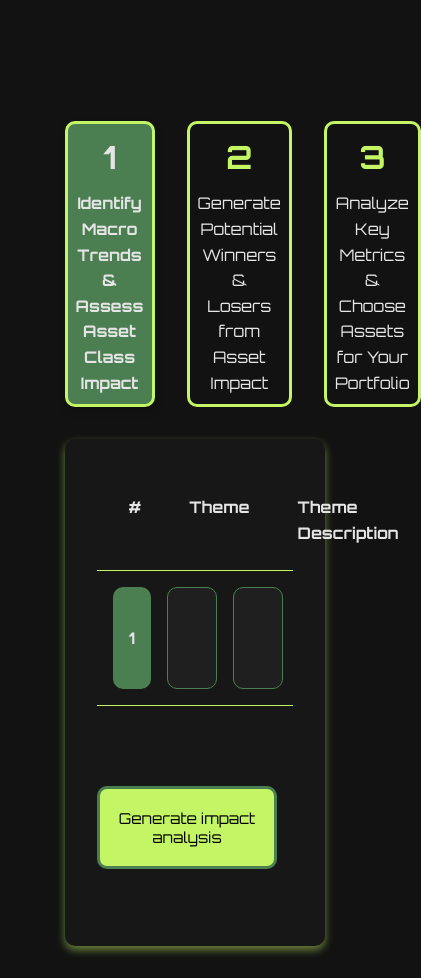
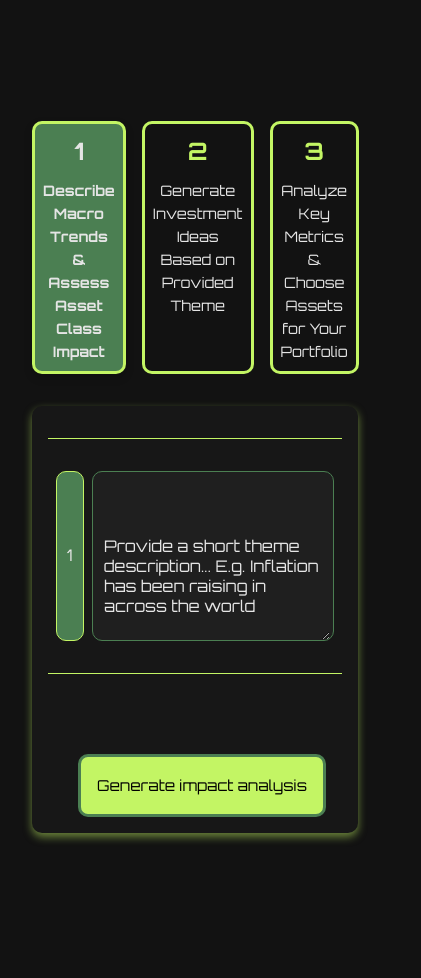
Before and after one commit to davidmaxxxy/lungoAI, a React (Create React App) app: page / in a window 390 px wide. Shown: the part 1200-2178 px from the top of the page, 421 px wide, since content can reach past the window. After the commit the page ends 2065 px from the top, so only its background shows below. Built offline with nearby package versions, Linux system fonts and the light colour scheme.

Commit message:
FE-8-Build-Resusable-Form-Components-Using-Props: amended the table designs across mobile and wide screens. Changed descriptions of key steps

```diff
--- a/src/components/TableForms/FormRow.jsx
+++ b/src/components/TableForms/FormRow.jsx
@@ -3,27 +3,27 @@ import React from "react";
 function FormRow({ row }) {
   return (
     <div className="form-table-wrapper__row">
-      <div className="form-table-wrapper__cell form-table-wrapper__cell--number">
-        {row[0]}
-      </div>
-      <div className="form-table-wrapper__cell form-table-wrapper__cell--theme">
-        <input
-          type="text"
-          name={`row-theme`}
-          defaultValue={row[1]}
-          className="form-table-wrapper__input"
-          required
-        />
-      </div>
-      <div className="form-table-wrapper__cell form-table-wrapper__cell--description">
-        <input
-          type="text"
-          name={`row-description`}
-          defaultValue={row[2]}
-          className="form-table-wrapper__input"
-          required
-        />
-      </div>
+      {row.map((cell, index) => (
+        <div
+          key={index}
+          className={`form-table-wrapper__cell form-table-wrapper__cell--${
+            index === 0 ? "number" : "description"
+          }`}
+        >
+          {index === 0 ? (
+            <span>{cell}</span>
+          ) : (
+            <textarea
+              type="text"
+              name={`row-${index}`}
+              defaultValue={cell}
+              className="form-table-wrapper__input"
+              required
+              style={{ backgroundColor: "transparent" }}
+            />
+          )}
+        </div>
+      ))}
     </div>
   );
 }
--- a/src/components/TableForms/FormTableWrapper.css
+++ b/src/components/TableForms/FormTableWrapper.css
@@ -1,3 +1,21 @@
+.stages-button {
+  font-family: "Orbitron", sans-serif;
+  font-size: 15px;
+  background-color: #c3f564;
+  border: solid #4b7f52;
+  border-radius: 10px;
+  padding: 1.2rem 1rem;
+  margin-top: 5rem;
+  margin-right: 1rem;
+  cursor: pointer;
+  transition: background-color 0.3s ease;
+  align-self: flex-end;
+}
+.stages-button:hover {
+  background-color: #d6f894;
+  transform: scale(1.1);
+}
+
 .stages-button {
   font-family: "Orbitron", sans-serif;
   font-size: 15px;
@@ -19,37 +37,34 @@
 .form-table-wrapper {
   display: flex;
   flex-direction: column;
-  width: 80%;
-  min-height: 60vh;
-  margin: 2 auto;
-  padding: 2rem;
+  width: 100%;
+  margin: 0 auto;
+  padding: 1rem;
   background-color: #171717;
   border-radius: 10px;
   box-shadow: 0 4px 8px rgba(195, 245, 100, 0.5);
 }
 .form-table-wrapper__header {
+  display: none;
+}
+@media (min-width: 768px) {
+  .form-table-wrapper__header {
     display: flex;
-  padding: 1rem;
-  border-bottom: 1px solid #c3f564;
-  justify-content: space-between;
-  gap: 1rem;
+    flex-direction: column;
+    gap: 0.5rem;
   }
   .form-table-wrapper__header-cell {
-  flex: 1;
-  padding: 0.5rem 1rem;
-  text-align: center;
+    padding: 0.5rem 0.5rem;
     font-weight: bold;
     text-align: left;
   }
-.form-table-wrapper__header-cell:first-child {
+  .form-table-wrapper__header-cell--number {
+    flex: 0 0 10%;
+    max-width: 50px;
     text-align: center;
   }
-.form-table-wrapper__header-cell--number {
-  flex: 0.1;
-  border-radius: 10px;
-}
   .form-table-wrapper__header-cell--theme {
-  flex: 0.5;
+    flex: 1;
     border-radius: 10px;
   }
   .form-table-wrapper__header-cell--description {
@@ -60,55 +75,105 @@
     margin-left: 0.5rem;
     vertical-align: middle;
   }
+}
 .form-table-wrapper__body {
   display: flex;
   flex-direction: column;
+  gap: 1rem;
+  margin-top: 1rem;
 }
 .form-table-wrapper__row {
   display: flex;
-  padding: 1rem;
+  flex-direction: row;
+  padding: 2rem 0.5rem;
   border-bottom: 1px solid #c3f564;
-  justify-content: space-between;
-  gap: 1rem;
+  border-top: 1px solid #c3f564;
+  gap: 0.5rem;
 }
 .form-table-wrapper__row:nth-child(even) {
   background-color: #1f1f1f;
 }
 .form-table-wrapper__cell {
-  flex: 1;
-  padding: 2rem 1rem;
+  display: flex;
+  padding: 0.5rem;
   background-color: #1f1f1f;
+  border-radius: 10px;
 }
 .form-table-wrapper__cell--number {
-  flex: 0.1;
   text-align: center;
   align-items: center;
   justify-content: center;
-  display: flex;
+  flex: 0 0 10%;
+  max-width: 70px;
+  border: solid 0.5px #c3f564;
+  background-color: #4b7f52;
 }
 .form-table-wrapper__cell--theme {
-  flex: 0.5;
+  flex: 1;
   border: solid 0.5px #4b7f52;
   border-radius: 10px;
+  padding: 1.2rem 0.2rem;
 }
 .form-table-wrapper__cell--description {
   flex: 2;
   border: solid 0.5px #4b7f52;
   border-radius: 10px;
+  padding: 0rem 0.2rem;
 }
-.form-table-wrapper__cell:first-child {
-  background-color: #4b7f52;
-  border-radius: 10px;
-  color: #e5e5e5;
-  font-weight: 700;
-}
-.form-table-wrapper__cell input {
+.form-table-wrapper__cell textarea {
   width: 100%;
-  padding: 0.5rem;
+  padding: 4rem 0.5rem;
   font-size: 1rem;
-  background-color: transparent;
   border: none;
   outline: none;
   font-family: inherit;
   color: inherit;
+  resize: vertical;
+}
+@media (min-width: 768px) {
+  .form-table-wrapper {
+    width: 80%;
+    padding: 2rem;
+  }
+  .form-table-wrapper__header {
+    flex-direction: row;
+    padding: 1rem;
+    justify-content: space-between;
+    gap: 1rem;
+  }
+  .form-table-wrapper__row {
+    flex-direction: row;
+    padding: 1rem;
+    justify-content: space-between;
+    gap: 1rem;
+  }
+  .form-table-wrapper__body {
+    gap: 1rem;
+  }
+  .form-table-wrapper__cell {
+    padding: 1rem;
+  }
+  .form-table-wrapper__cell--number {
+    flex: 0 0 5%;
+    max-width: 50px;
+  }
+  .form-table-wrapper__cell--theme {
+    flex: 1 0 20%;
+  }
+  .form-table-wrapper__cell--description {
+    flex: 2 0 50%;
+  }
+}
+@media (min-width: 1024px) {
+  .form-table-wrapper {
+    width: 80%;
+    min-height: 60vh;
+  }
+  .form-table-wrapper__header {
+    padding: 0.2rem;
+    gap: 2rem;
+  }
+  .form-table-wrapper__row {
+    padding: 1rem;
+  }
 }/*# sourceMappingURL=FormTableWrapper.css.map */
--- a/src/components/TableForms/FormTableWrapper.jsx
+++ b/src/components/TableForms/FormTableWrapper.jsx
@@ -11,7 +11,7 @@ function FormTableWrapper({ headers, rows, handleFormSubmit }) {
           <div
             key={index}
             className={`form-table-wrapper__header-cell form-table-wrapper__header-cell--${
-              index === 0 ? "number" : index === 1 ? "theme" : "description"
+              index === 0 ? "number" : "description"
             }`}
           >
             {header.text}
--- a/src/components/TableForms/FormTableWrapper.scss
+++ b/src/components/TableForms/FormTableWrapper.scss
@@ -1,3 +1,6 @@
+@import "../../styles/variables";
+@import "../../styles/mixins";
+@import "../Buttons/Button.scss";
 @import "../../styles/variables";
 @import "../../styles/mixins";
 @import "../Buttons/Button.scss";
@@ -5,45 +8,40 @@
 .form-table-wrapper {
   display: flex;
   flex-direction: column;
-  width: 80%;
-  min-height: 60vh;
-  margin: 2 auto;
-  padding: 2rem;
+  width: 100%;
+  margin: 0 auto;
+  padding: 1rem;
   background-color: lighten($color-background, 2%);
   border-radius: 10px;
   box-shadow: 0 4px 8px rgba(195, 245, 100, 0.5);
 
   &__header {
+    display: none;
+    @include respond-to(tablet) {
       display: flex;
-    padding: 1rem;
-    border-bottom: 1px solid $color-primary;
-    justify-content: space-between;
-    gap: 1rem; // Add gap between each cell
+      flex-direction: column;
+      gap: 0.5rem;
 
       &-cell {
-      flex: 1;
-      padding: 0.5rem 1rem;
-      text-align: center;
+        padding: 0.5rem 0.5rem;
         font-weight: bold;
         text-align: left;
 
-      &:first-child {
+        &--number {
+          flex: 0 0 10%;
+          max-width: 50px;
+
           text-align: center;
+          // border: solid red;
         }
 
-      &--number {
-        flex: 0.1; // Small size for the row number
-        // border: solid 0.5px $color-secondary;
+        &--theme {
+          flex: 1;
           border-radius: 10px;
         }
-      &--theme {
-        flex: 0.5; // Medium size for the theme column
-        // border: solid 0.5px $color-secondary;
-        border-radius: 10px;
-      }
+
         &--description {
           flex: 2;
-        // border: solid 0.5px $color-secondary;
           border-radius: 10px;
         }
 
@@ -53,18 +51,22 @@
         }
       }
     }
+  }
 
   &__body {
     display: flex;
     flex-direction: column;
+    gap: 1rem;
+    margin-top: 1rem;
   }
 
   &__row {
     display: flex;
-    padding: 1rem;
+    flex-direction: row;
+    padding: 2rem 0.5rem;
     border-bottom: 1px solid $color-primary;
-    justify-content: space-between;
-    gap: 1rem;
+    border-top: 1px solid $color-primary;
+    gap: 0.5rem;
 
     &:nth-child(even) {
       background-color: lighten($color-background, 5%);
@@ -72,43 +74,99 @@
   }
 
   &__cell {
+    display: flex;
+    padding: 0.5rem;
+    background-color: lighten($color-background, 5%);
+    border-radius: 10px;
+
     &--number {
-      flex: 0.1;
       text-align: center;
       align-items: center;
       justify-content: center;
-      display: flex;
+      flex: 0 0 10%;
+      max-width: 70px;
+      border: solid 0.5px $color-primary;
+      background-color: $color-secondary;
     }
+
     &--theme {
-      flex: 0.5;
+      flex: 1;
       border: solid 0.5px $color-secondary;
       border-radius: 10px;
+      padding: 1.2rem 0.2rem;
     }
+
     &--description {
       flex: 2;
       border: solid 0.5px $color-secondary;
       border-radius: 10px;
-    }
-    flex: 1;
-    padding: 2rem 1rem;
-    background-color: lighten($color-background, 5%);
-
-    &:first-child {
-      background-color: $color-secondary;
-      border-radius: 10px;
-      color: $color-text;
-      font-weight: 700;
+      padding: 0rem 0.2rem;
     }
 
-    input {
+    textarea {
       width: 100%;
-      padding: 0.5rem;
+      padding: 4rem 0.5rem;
       font-size: 1rem;
-      background-color: transparent;
       border: none;
       outline: none;
       font-family: inherit;
       color: inherit;
+      resize: vertical;
+    }
+  }
+
+  @include respond-to(tablet) {
+    width: 80%;
+    padding: 2rem;
+
+    &__header {
+      flex-direction: row;
+      padding: 1rem;
+
+      justify-content: space-between;
+      gap: 1rem;
+    }
+
+    &__row {
+      flex-direction: row;
+      padding: 1rem;
+      justify-content: space-between;
+      gap: 1rem;
+    }
+
+    &__body {
+      gap: 1rem;
+    }
+
+    &__cell {
+      padding: 1rem;
+
+      &--number {
+        flex: 0 0 5%; // Smaller on tablet/desktops
+        max-width: 50px; // Limits how large it can grow
+      }
+
+      &--theme {
+        flex: 1 0 20%;
+      }
+
+      &--description {
+        flex: 2 0 50%;
       }
     }
   }
+
+  @include respond-to(desktop) {
+    width: 80%;
+    min-height: 60vh;
+
+    &__header {
+      padding: 0.2rem;
+      gap: 2rem;
+    }
+
+    &__row {
+      padding: 1rem;
+    }
+  }
+}
--- a/src/pages/MacroTrendInputPage/MacroTrendInputPage.css
+++ b/src/pages/MacroTrendInputPage/MacroTrendInputPage.css
@@ -1,16 +1,28 @@
 .macro-trend-input-page {
   display: flex;
   flex-direction: column;
-  justify-content: center;
   align-items: center;
   padding: 2rem;
 }
+@media (min-width: 768px) {
+  .macro-trend-input-page {
+    padding: 2rem;
+  }
+}
 .macro-trend-input-page__stages {
   display: flex;
-  justify-content: space-between;
-  gap: 2rem;
+  flex-direction: row;
+  gap: 1rem;
   margin-bottom: 2rem;
-  width: 80%;
+  width: 100%;
+}
+@media (min-width: 768px) {
+  .macro-trend-input-page__stages {
+    flex-direction: row;
+    justify-content: space-between;
+    width: 80%;
+    gap: 2rem;
+  }
 }
 .macro-trend-input-page__stage {
   display: flex;
@@ -21,23 +33,44 @@
   border: solid #c3f564;
   transition: background-color 0.3s ease;
 }
+@media (min-width: 768px) {
+  .macro-trend-input-page__stage {
+    display: flex;
+    flex-direction: column;
+    align-items: center;
+    padding: 0.5rem;
+    border-radius: 10px;
+    border: solid #c3f564;
+    transition: background-color 0.3s ease;
+  }
+}
 .macro-trend-input-page__stage--active {
   background-color: #4b7f52;
   box-shadow: 0 4px 8px rgba(0, 0, 0, 0.2);
 }
 .macro-trend-input-page__stage-number {
-  font-size: 2rem;
+  font-size: 1.5rem;
   font-weight: bold;
   color: #c3f564;
+}
+@media (min-width: 768px) {
+  .macro-trend-input-page__stage-number {
+    font-size: 2rem;
+  }
 }
 .macro-trend-input-page__stage-number--active {
   color: #e5e5e5;
 }
 .macro-trend-input-page__stage-text {
   margin-top: 0.5rem;
-  font-size: 1rem;
+  font-size: 0.9rem;
   color: #e5e5e5;
   text-align: center;
+}
+@media (min-width: 768px) {
+  .macro-trend-input-page__stage-text {
+    font-size: 1rem;
+  }
 }
 .macro-trend-input-page__stage-text--active {
   color: #e5e5e5;
--- a/src/pages/MacroTrendInputPage/MacroTrendInputPage.scss
+++ b/src/pages/MacroTrendInputPage/MacroTrendInputPage.scss
@@ -2,15 +2,28 @@
 @import "../../styles/mixins";
 
 .macro-trend-input-page {
-  @include flex-center(column, center, center);
+  display: flex;
+  flex-direction: column;
+  align-items: center;
   padding: 2rem;
+
+  @include respond-to(tablet) {
+    padding: 2rem;
+  }
 
   &__stages {
     display: flex;
-    justify-content: space-between;
-    gap: 2rem;
+    flex-direction: row;
+    gap: 1rem;
     margin-bottom: 2rem;
-    width: 80%;
+    width: 100%;
+
+    @include respond-to(tablet) {
+      flex-direction: row; // Adjust to row for larger screens
+      justify-content: space-between;
+      width: 80%;
+      gap: 2rem;
+    }
   }
 
   &__stage {
@@ -22,6 +35,16 @@
     border: solid $color-primary;
     transition: background-color 0.3s ease;
 
+    @include respond-to(tablet) {
+      display: flex;
+      flex-direction: column;
+      align-items: center;
+      padding: 0.5rem;
+      border-radius: 10px;
+      border: solid $color-primary;
+      transition: background-color 0.3s ease;
+    }
+
     &--active {
       background-color: $color-secondary;
       box-shadow: 0 4px 8px rgba(0, 0, 0, 0.2);
@@ -29,9 +52,13 @@
   }
 
   &__stage-number {
-    font-size: 2rem;
+    font-size: 1.5rem; // Smaller font size for mobile
     font-weight: bold;
     color: $color-primary;
+
+    @include respond-to(tablet) {
+      font-size: 2rem; // Increase font size for larger screens
+    }
 
     &--active {
       color: $color-text;
@@ -40,9 +67,13 @@
 
   &__stage-text {
     margin-top: 0.5rem;
-    font-size: 1rem;
+    font-size: 0.9rem; // Smaller font size for mobile
     color: $color-text;
     text-align: center;
+
+    @include respond-to(tablet) {
+      font-size: 1rem; // Increase font size for larger screens
+    }
 
     &--active {
       color: $color-text;
--- a/src/pages/MacroTrendInputPage/MaroTrendInputPage.jsx
+++ b/src/pages/MacroTrendInputPage/MaroTrendInputPage.jsx
@@ -6,14 +6,13 @@ import "../MacroTrendInputPage/MacroTrendInputPage.scss";
 function MacroTrendInputPage() {
   const [activeStage, setActiveStage] = useState(1);
 
-  const headers = [
-    { text: "#" },
-    { text: "Theme" },
-    { text: "Theme Description" },
-  ];
+  const headers = [{ text: "#" }, { text: "Theme Description" }];
 
   const rows = [
-    ["1", "Rising Global Inflation", "Describe the impact here..."],
+    [
+      "1",
+      "Provide a short theme description... E.g. Inflation has been raising in across the world",
+    ],
   ];
 
   const handleFormSubmit = async (e) => {
@@ -42,11 +41,11 @@ function MacroTrendInputPage() {
         {[
           {
             number: 1,
-            text: "Identify Macro Trends & Assess Asset Class Impact",
+            text: "Describe Macro Trends & Assess Asset Class Impact",
           },
           {
             number: 2,
-            text: "Generate Potential Winners & Losers from Asset Impact",
+            text: "Generate Investment Ideas Based on Provided Theme",
           },
           {
             number: 3,
```
Also changed, not shown: 2 other files (tests, documents, lock files or other folders). Lines whose indentation alone changed are shown as unchanged.
